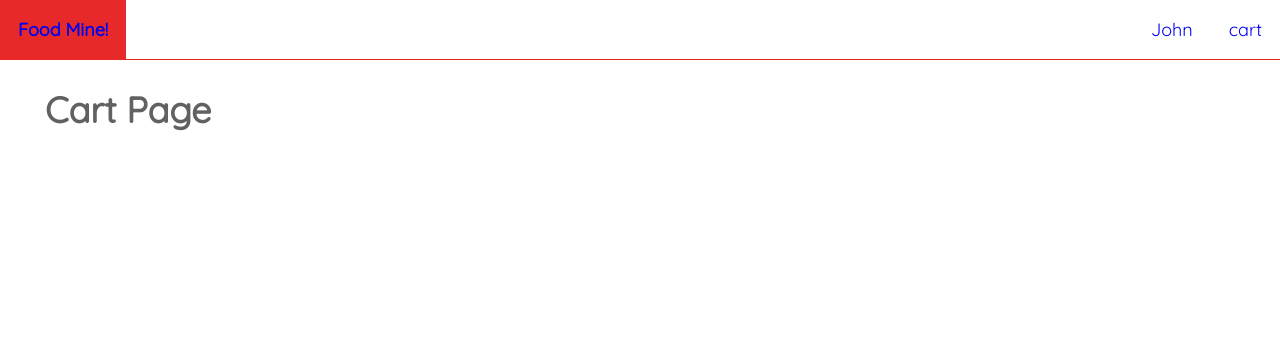
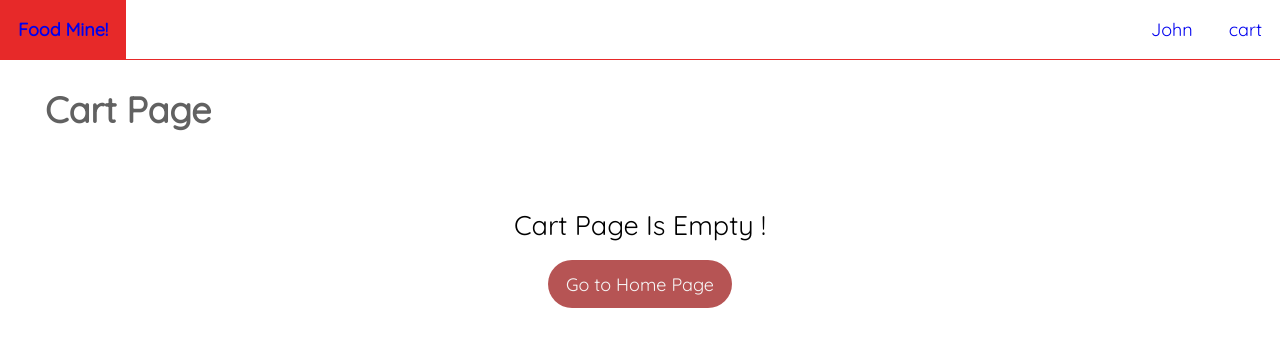
Before and after one commit to GiwanthaAthukorala/Project-01, a React (Create React App) app in the folder NewProject/frontend/: page /cart in a window 1280 px wide. Shown: the top 346 px of the page. Built offline with nearby package versions, Linux system fonts and the light colour scheme.

Commit message:
Update CartPage.js

```diff
--- a/NewProject/frontend/src/pages/Cart/CartPage.js
+++ b/NewProject/frontend/src/pages/Cart/CartPage.js
@@ -4,6 +4,7 @@ import classes from "./cartPage.module.css";
 import Title from "../../components/Title/Title";
 import { Link } from "react-router-dom";
 import Price from "../../components/Price/Price";
+import NotFound from "../../components/NotFound/NotFound";
 
 export default function CartPage() {
   const { cart, removeFromCart, changeQuantity } = useCart();
@@ -12,7 +13,9 @@ export default function CartPage() {
     <>
       <Title title="Cart Page" margin="1.5rem 0 0 2.5rem" />
 
-      {cart && cart.items.length > 0 && (
+      {cart.items.length === 0 ? (
+        <NotFound message="Cart Page Is Empty ! " />
+      ) : (
         <div className={classes.container}>
           <ul className={classes.list}>
             {cart.items.map((item) => (
```
